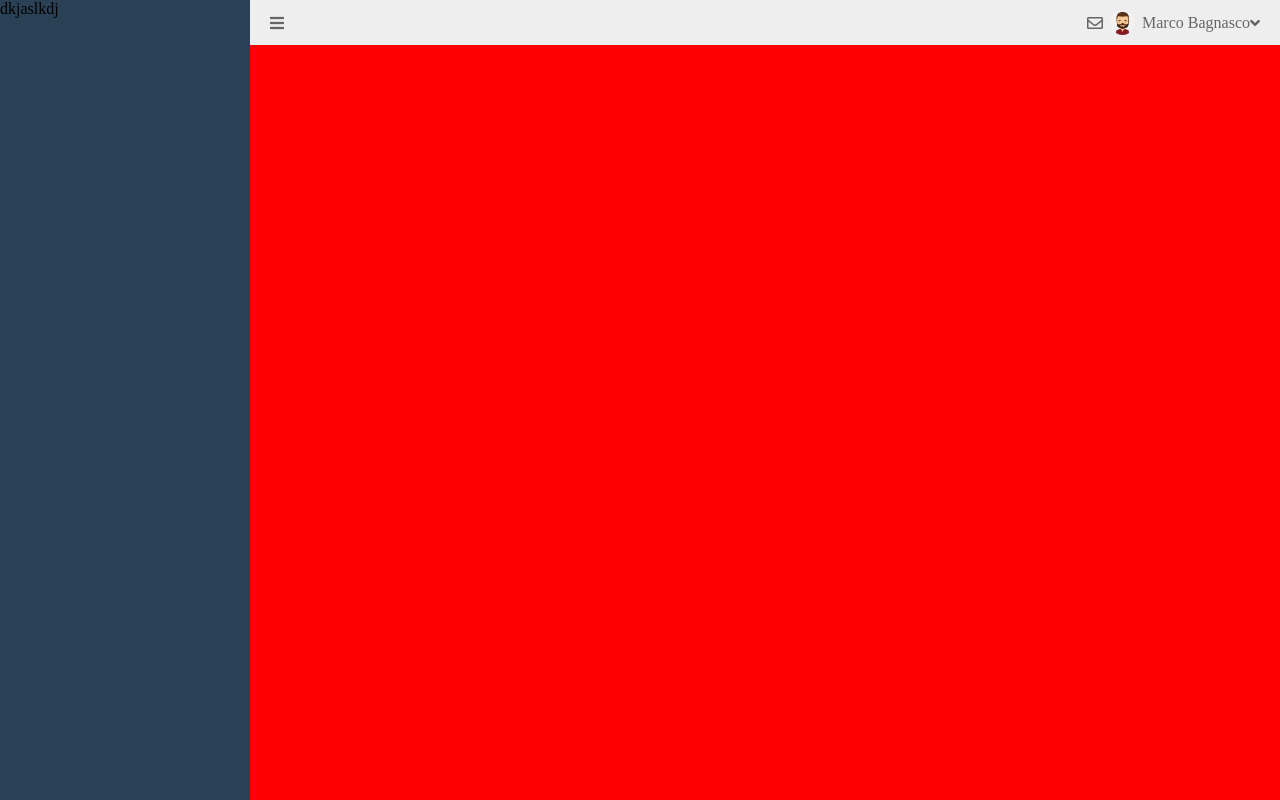
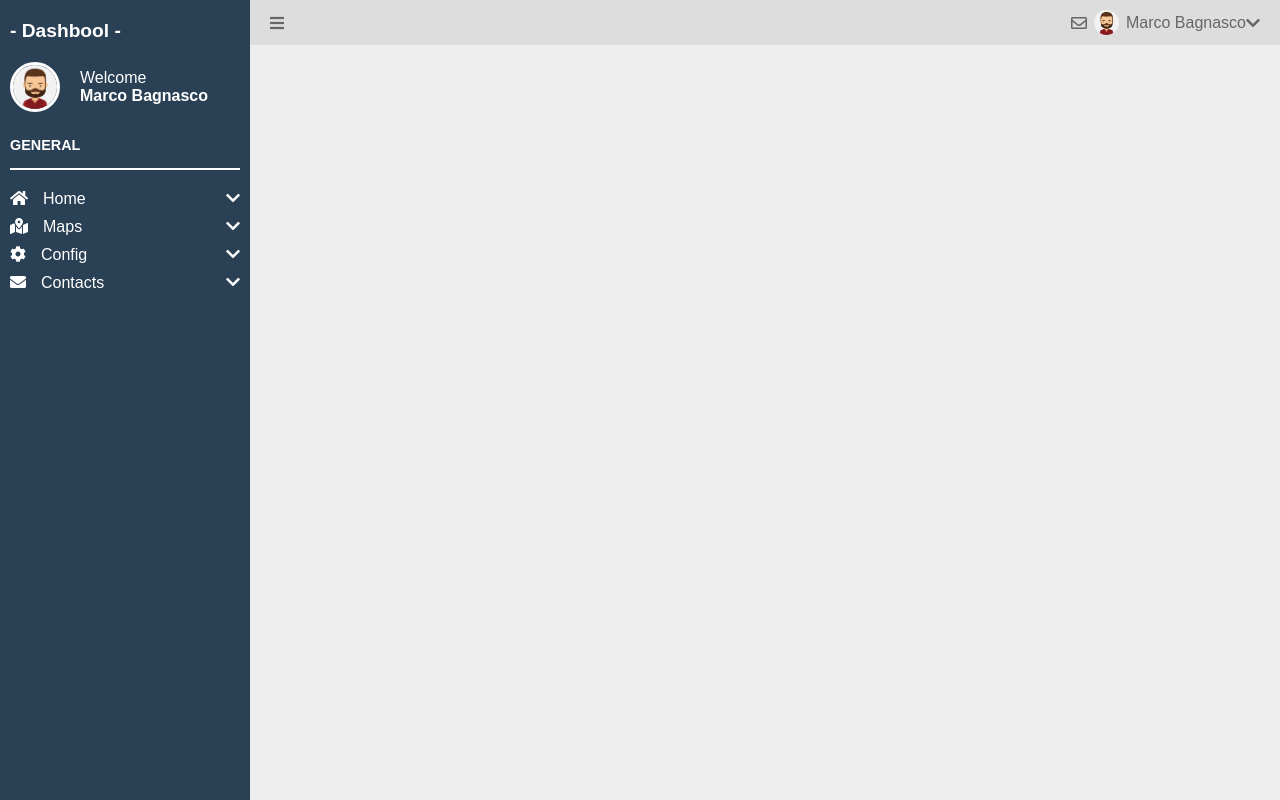
Before and after one commit to MarcoBagnasco/dashboard, a Vue app: page / in a window 1280 px wide. Built offline with nearby package versions, Linux system fonts and the light colour scheme.

Commit message:
left side style

```diff
--- a/src/components/LeftSide.vue
+++ b/src/components/LeftSide.vue
@@ -1,20 +1,92 @@
 <template>
-  <div class="left-side">
-      dkjaslkdj
-  </div>
+    <div class="left-side">
+        <h1 class="main-title">- Dashbool -</h1>
+
+        <!-- Profile -->
+        <div class="flex ai-center">
+            <img src="../assets/avatar_8.jpg" alt="avatar">
+            <div>
+                <div>Welcome</div>
+                <div class="bold">Marco Bagnasco</div>
+            </div>
+        </div>
+
+        <!-- Menu -->
+        <h4 class="menu-title bold">general</h4>
+        <MenuItem :icon="'fas fa-home'" :title="'Home'">
+            <div class="content">Dashboard</div>
+            <div class="content">Dashboard 1</div>
+            <div class="content">Dashboard 2</div>
+        </MenuItem>
+
+        <MenuItem :icon="'fas fa-map-marked-alt'" :title="'Maps'">
+            <div class="content">Show Map</div>
+        </MenuItem>
+
+        <MenuItem :icon="'fas fa-cog'" :title="'Config'">
+            <div class="content">Config 1</div>
+            <div class="content">Config 2</div>
+            <div class="content">Config 3</div>
+            <div class="content">Config 4</div>
+        </MenuItem>
+
+        <MenuItem :icon="'fas fa-envelope'" :title="'Contacts'">
+            <div class="content">My Contacts</div>
+            <div class="content">VIP Contatcs</div>
+        </MenuItem>
+    </div>
 </template>
 
 <script>
+import MenuItem from './MenuItem.vue';
+
 export default {
-    name: 'LeftSide'
+    name: 'LeftSide',
+    components:{
+        MenuItem,
+    },
+    data(){
+        return {
+
+        }
+    }
 }
 </script>
 
 <style lang="scss" scoped>
     .left-side{
-        // height: 100vh; //fake
         width: 250px;
+        padding: 20px 10px;
         flex-shrink: 0;
+        color: #fff;
         background-color: #2a4054;
+
+        .main-title{
+            font-size: 1.2rem;
+            margin-bottom: 20px;
+        }
+
+        img{
+            width: 50px;
+            margin-right: 20px;
+            border-radius: 50%;
+            border: 3px solid #fff;
+        }
+
+        .menu-title{
+            padding: 15px 0;
+            margin-top: 10px;
+            margin-bottom: 20px;
+            font-size: 0.9rem;
+            text-transform: uppercase;
+            border-bottom: 2px solid #fff;
+        }
+
+        .content{
+            padding: 7px 35px;
+            &:hover{
+                background-color: #354b60;
+            }
+        }
     }
 </style>
--- a/src/components/Main.vue
+++ b/src/components/Main.vue
@@ -20,6 +20,6 @@ export default {
         // height: 100vh; //fake
         flex-grow: 1;
         color: #666;
-        background-color: #f00;
+        background-color: #eee;
     }
 </style>
--- a/src/components/MainHeader.vue
+++ b/src/components/MainHeader.vue
@@ -5,7 +5,7 @@
             <i class="far fa-envelope"></i>
             <img src="../assets/avatar_8.jpg" alt="avatar">
             <div>Marco Bagnasco</div>
-            <i class="fas fa-angle-down"></i>
+            <i class="fas fa-chevron-down"></i>
         </div>
     </header>
 </template>
@@ -19,7 +19,7 @@ export default {
 <style lang="scss" scoped>
     .main-header {
         padding: 10px 20px;
-        background-color: #eee;
+        background-color: #ddd;
         img{
             height: 25px;
             margin: 0 7px;
--- /dev/null
+++ b/src/components/MenuItem.vue
@@ -0,0 +1,54 @@
+<template>
+    <div class="menu-item">
+        <div class="item flex jc-between" @click="toggle">
+            <div class="flex">
+                <i :class="icon"></i>
+                <div class="title">{{title}}</div>
+            </div>
+            <i v-if="close" class="fas fa-chevron-down"></i>
+            <i v-else class="fas fa-chevron-up"></i>
+        </div>
+        <div v-show="!close" class="menu-content">
+            <slot></slot>
+        </div>
+    </div>
+</template>
+
+<script>
+export default {
+    name: 'MenuItem',
+    props:{
+        icon: String,
+        title: String,
+    },
+    data(){
+        return {
+            close: true,
+        }
+    },
+    methods:{
+        toggle(){
+            this.close = !this.close;
+        }
+    }
+}
+</script>
+
+<style lang="scss" scoped>
+    .menu-item{
+        cursor: pointer;
+
+        .title{
+            margin-left: 15px;
+        }
+
+        .item{
+            padding-bottom: 10px;
+        }
+
+        .menu-content{
+            margin-bottom: 20px;
+            font-size: 0.9rem;
+        }
+    }
+</style>
--- a/src/styles/general.scss
+++ b/src/styles/general.scss
@@ -3,3 +3,6 @@
     margin: 0;
     box-sizing: border-box;
 }
+body{
+    font-family: sans-serif;
+}
--- a/src/styles/utilities.scss
+++ b/src/styles/utilities.scss
@@ -9,3 +9,8 @@
 .ai-center{
     align-items: center;
 }
+
+/****** Text ******/
+.bold{
+    font-weight: 600;
+}
```
